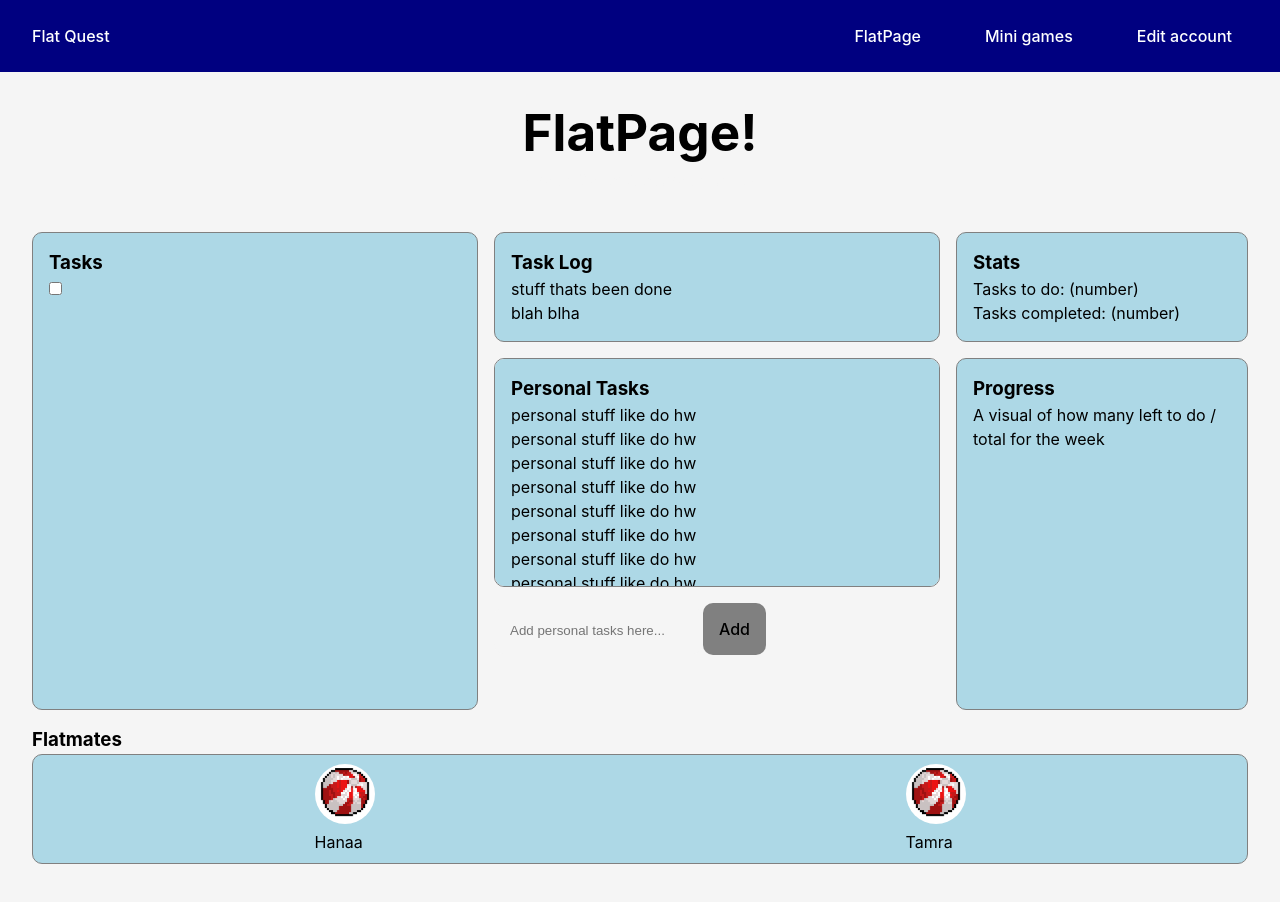
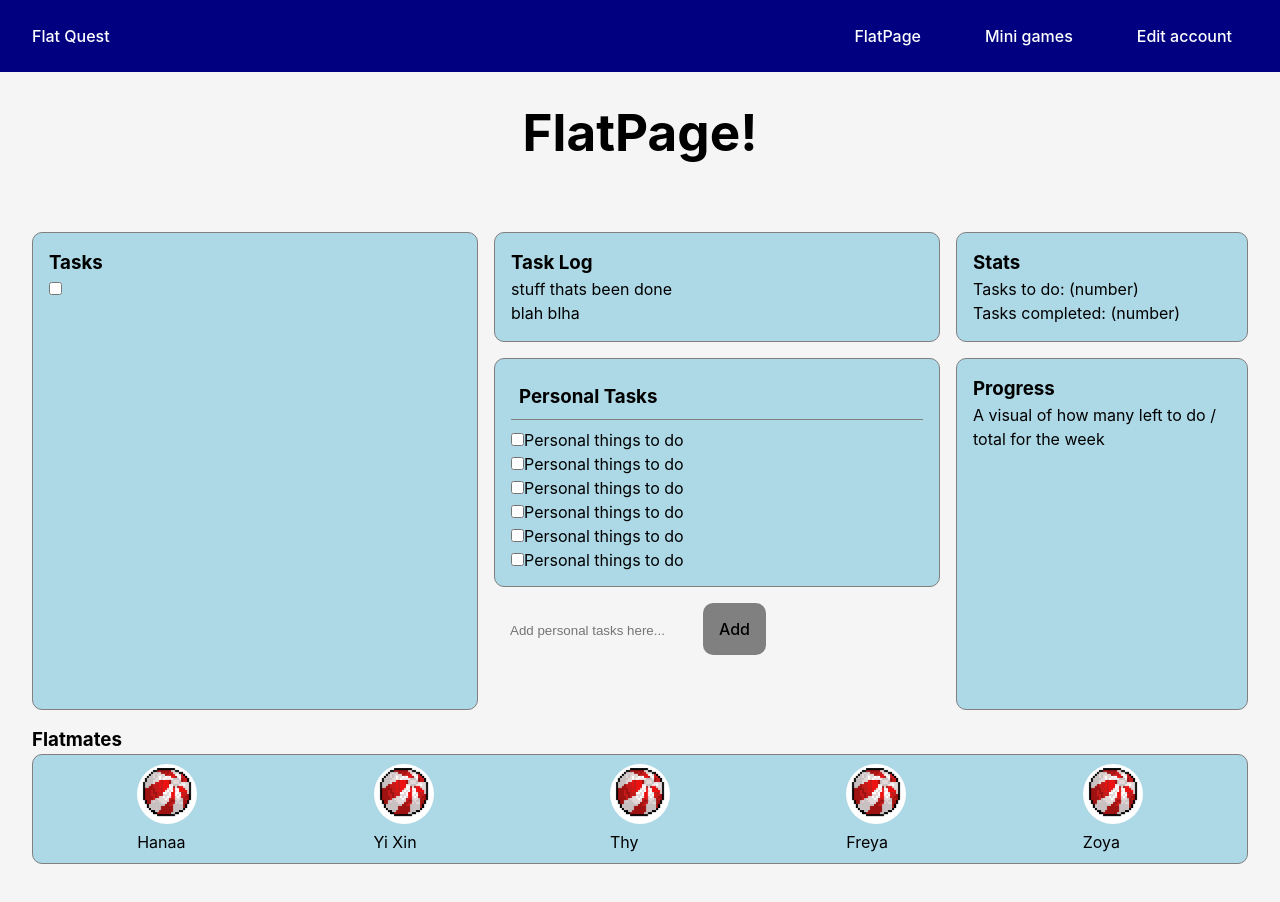
Before and after one commit to tamrachan/FlatQuestWeb, a React (Vite) app in the folder front-end/: page /flatpage in a window 1280 px wide. Shown: the top 902 px of the page. Built offline with nearby package versions, Linux system fonts and the light colour scheme.

Commit message:
Added scrollable check boxes for flat page

```diff
--- a/front-end/src/css/FlatPage.css
+++ b/front-end/src/css/FlatPage.css
@@ -50,17 +50,28 @@
   background-color: #ADD8E6;
   border: 1px solid gray;
   border-radius: 10px;
-    max-height: 100%;
-    overflow-y: auto; /* Vertical scroll */
-    /* animation-timeline: scroll(y); */
-
+  max-height: 100%; /* Limit total height */
+  display: flex;
+  flex-direction: column;
   grid-column: 4 / 7;
   grid-row: 2 / 4;
+  overflow: hidden; /* Prevent extra scrollbars */
 }
 
 .sticky {
+  background-color: #ADD8E6; /* Match background */
+  padding: 0.5rem;
+  font-weight: bold;
   position: sticky;
   top: 0;
+  z-index: 1;
+  border-bottom: 1px solid gray;
+}
+
+.taskList {
+  overflow-y: auto;
+  flex: 1;
+  padding: 0.5rem 0;
 }
 
 .addTask {
--- a/front-end/src/pages/FlatPage.jsx
+++ b/front-end/src/pages/FlatPage.jsx
@@ -26,15 +26,51 @@ function FlatPage() {
             <div className="personalTasks">
 
                 <h3 className="sticky">Personal Tasks</h3>
-                <div>personal stuff like do hw</div> {/* ig u should be able to add this so... */}
-                <div>personal stuff like do hw</div>
-                <div>personal stuff like do hw</div>
-                <div>personal stuff like do hw</div>
-                <div>personal stuff like do hw</div>
-                <div>personal stuff like do hw</div>
-                <div>personal stuff like do hw</div>
-                <div>personal stuff like do hw</div>
-                <div>personal stuff like do hw</div>
+                <div className="taskList">
+                    <form action="{addPersonalTask}"> {/* it should be a method that adds it to the tasks data base in another personal database collection */}
+                        <label className="taskList">
+                            <input type="checkbox" name="taskDone" />
+                            Personal things to do
+                        </label>
+                    </form>
+                    <form action="{addPersonalTask}"> {/* it should be a method that adds it to the tasks data base in another personal database collection */}
+                        <label className="taskList">
+                            <input type="checkbox" name="taskDone" />
+                            Personal things to do
+                        </label>
+                    </form>
+                    <form action="{addPersonalTask}"> {/* it should be a method that adds it to the tasks data base in another personal database collection */}
+                        <label className="taskList">
+                            <input type="checkbox" name="taskDone" />
+                            Personal things to do
+                        </label>
+                    </form>
+                    <form action="{addPersonalTask}"> {/* it should be a method that adds it to the tasks data base in another personal database collection */}
+                        <label className="taskList">
+                            <input type="checkbox" name="taskDone" />
+                            Personal things to do
+                        </label>
+                    </form>
+                    <form action="{addPersonalTask}"> {/* it should be a method that adds it to the tasks data base in another personal database collection */}
+                        <label className="taskList">
+                            <input type="checkbox" name="taskDone" />
+                            Personal things to do
+                        </label>
+                    </form>
+                    <form action="{addPersonalTask}"> {/* it should be a method that adds it to the tasks data base in another personal database collection */}
+                        <label className="taskList">
+                            <input type="checkbox" name="taskDone" />
+                            Personal things to do
+                        </label>
+                    </form>
+                    <form action="{addPersonalTask}"> {/* it should be a method that adds it to the tasks data base in another personal database collection */}
+                        <label className="taskList">
+                            <input type="checkbox" name="taskDone" />
+                            Personal things to do
+                        </label>
+                    </form>
+                </div>
+
 
             </div>
             <div className="addTask">
@@ -68,7 +104,10 @@ function FlatPage() {
                 <div className="flatmates">
 
                 <Flatmate name={"Hanaa"} imageSrc={redBeachBall} />
-                <Flatmate name={"Tamra"} imageSrc={redBeachBall} />
+                <Flatmate name={"Yi Xin"} imageSrc={redBeachBall} />
+                <Flatmate name={"Thy"} imageSrc={redBeachBall} />
+                <Flatmate name={"Freya"} imageSrc={redBeachBall} />
+                <Flatmate name={"Zoya"} imageSrc={redBeachBall} />
 
                 {/* i wanna do some sort of loop that loops through ppl in the flat, n does it with whoever the current person is as the first name, then
                 alphabetical, but i do not know how to do that conditonal html yet... */}
```
Lines whose indentation alone changed are shown as unchanged.
